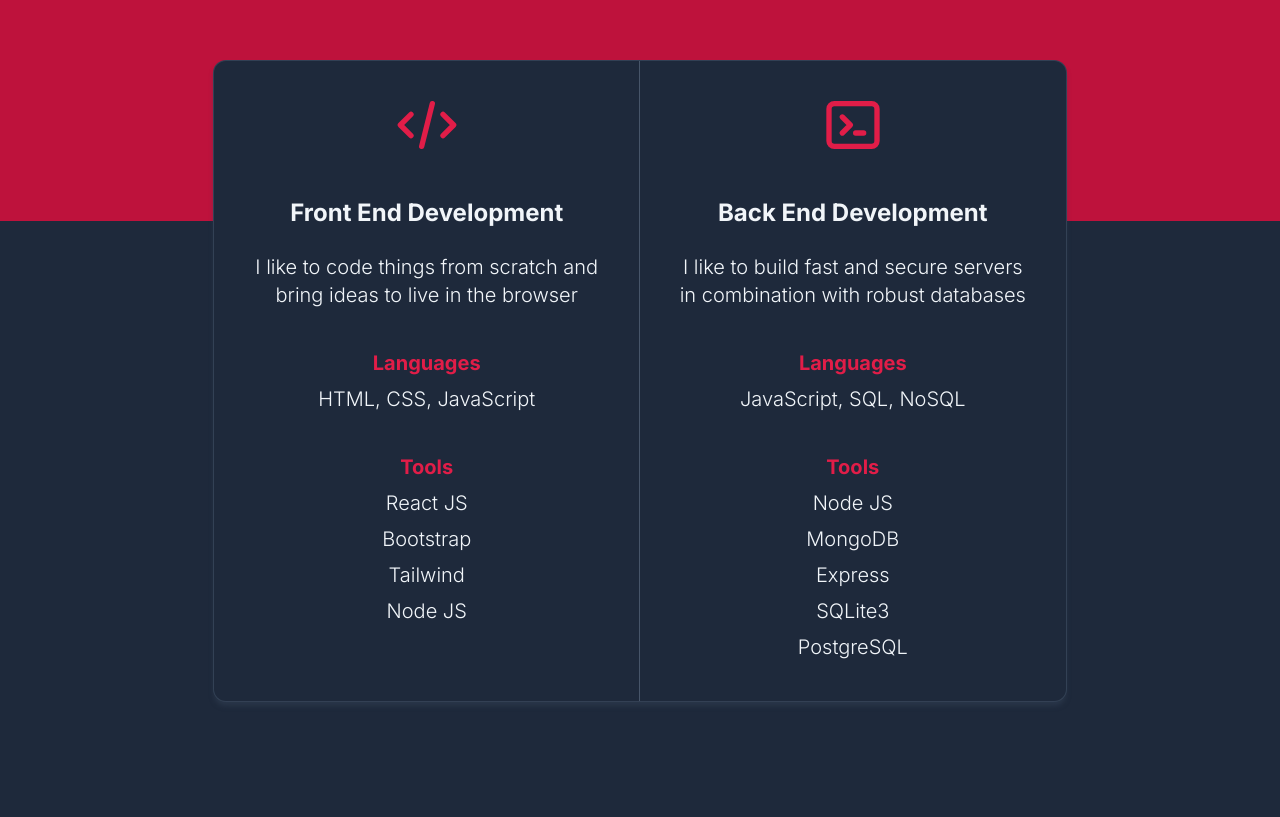
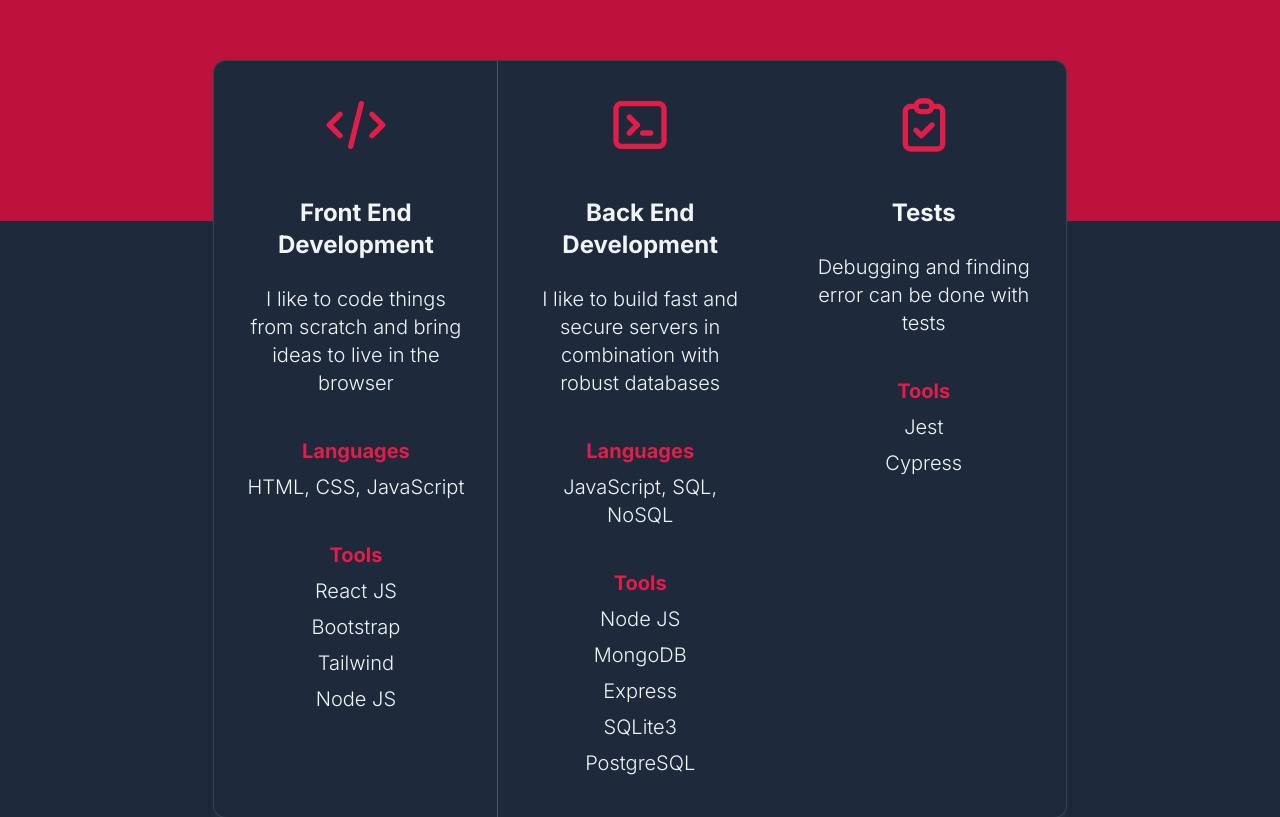
Before and after one commit to gabitodev/portfolio, a website: page index.html in a window 1280 px wide. Shown: the part 1011-1828 px from the top of the page. Drawn offline with Linux system fonts and the light colour scheme.

Commit message:
added test skill

```diff
--- a/index.html
+++ b/index.html
@@ -86,6 +86,26 @@
                             <p class="mb-2 font-light">Express</p>
                             <p class="mb-2 font-light">SQLite3</p>
                             <p class="mb-2 font-light">PostgreSQL</p>
+                        </div>
+                    </div>
+                    <div class="w-full md:w-2/4 p-8">
+                        <svg xmlns="http://www.w3.org/2000/svg" class="h-16 w-16 inline text-rose-600" fill="none" viewBox="0 0 24 24" stroke="currentColor" stroke-width="2">
+                            <path stroke-linecap="round" stroke-linejoin="round" d="M9 5H7a2 2 0 00-2 2v12a2 2 0 002 2h10a2 2 0 002-2V7a2 2 0 00-2-2h-2M9 5a2 2 0 002 2h2a2 2 0 002-2M9 5a2 2 0 012-2h2a2 2 0 012 2m-6 9l2 2 4-4" />
+                          </svg>
+                        <div>
+                            <h1 class="mb-6 mt-10 text-slate-100 font-bold text-xl md:text-2xl">Tests</h1>
+                        </div>
+                        <div>
+                            <p class="mb-6 text-slate-100 font-light md:text-xl">Debugging and finding error can be done with tests</p>
+                        </div>
+                        <!-- <div class="text-slate-100 md:text-xl">
+                            <h2 class="mb-2 mt-10 text-rose-600 font-bold">Languages</h2>
+                            <p class="mb-6 font-light">JavaScript, SQL, NoSQL</p>
+                        </div> -->
+                        <div class="text-slate-100 md:text-xl">
+                            <h2 class="mb-2 mt-10 text-rose-600 font-bold">Tools</h2>
+                            <p class="mb-2 font-light">Jest</p>
+                            <p class="mb-2 font-light">Cypress</p>
                         </div>
                     </div>
                 </div>
```
